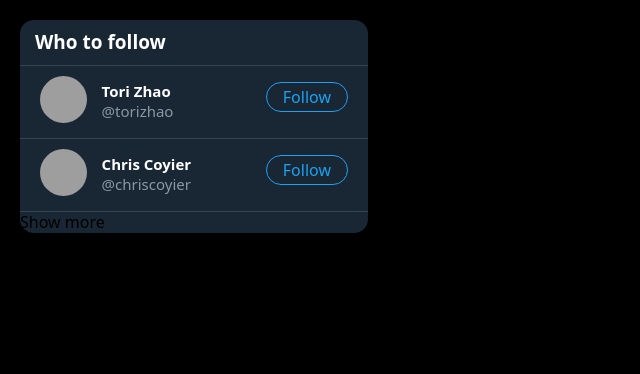
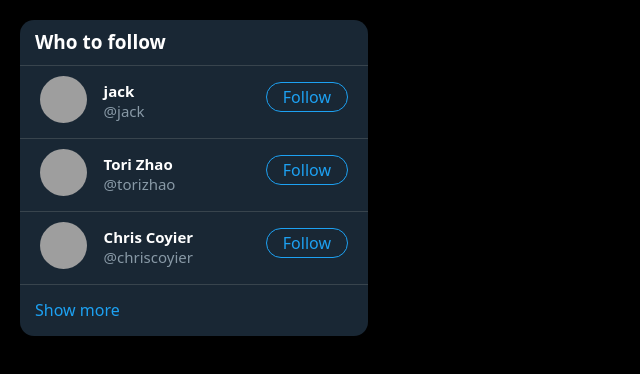
Before and after one commit to t0ri333/twitter-whoToFollow, a plain HTML site: page index.html in a window 1280 px wide. Shown: the whole page, without its empty margins (0-640 px from the left). Drawn offline with Linux system fonts and the light colour scheme; grey boxes are pictures that could not be loaded.

Commit message:
Finalize styling

```diff
--- a/index.html
+++ b/index.html
@@ -24,7 +24,7 @@
                                         <span class="name-block-id">@torizhao</span>
                                 </div>
                                 <div class="follow">
-                                        <a class="follow-btn" href="#">Follow</a>
+                                        <a class="follow-btn" target ="_blank" href="https://twitter.com/torizhao">Follow</a>
                                 </div>
                         </div>
 
@@ -42,16 +42,34 @@
                                             <span class="name-block-id">@chriscoyier</span>
                                     </div>
                                     <div class="follow">
-                                            <a class="follow-btn" href="#">Follow</a>
+                                            <a class="follow-btn" href="https://twitter.com/chriscoyier">Follow</a>
                                     </div>
                             </div>
 
                         </div>
 
                     </div>
+                    <div class="cell" id="item1">
+                            <div class="avatar">
+                                <img src="https://pbs.twimg.com/profile_images/1115644092329758721/AFjOr-K8_400x400.jpg">
+                            </div>
+                            <div class="col2-center">
+                                <div class="col2-spacebetween">
+                                        <div class="name-block">
+                                                <a href="#" class="name-block-display">jack</a>
+                                                <span class="name-block-id">@jack</span>
+                                        </div>
+                                        <div class="follow">
+                                                <a class="follow-btn" href="https://twitter.com/jack">Follow</a>
+                                        </div>
+                                </div>
+
+                            </div>
+
+                        </div>
             </div>
             <div class="showmore">
-                <a href"#"><span>Show more</span></a>
+                <a href="www.twitter.com"><span>Show more</span></a>
             </div>
         </div>
 
--- a/style.css
+++ b/style.css
@@ -5,15 +5,19 @@
     margin: 0;
     padding: 0;
     box-sizing: inherit;
-    /* color: white; */
     font: inherit;
     line-height: 1.3125;
     text-decoration: none;
+
 }
 
 body {
     background-color: black;
     font-family: system-ui, -apple-system, BlinkMacSystemFont, "Segoe UI", Roboto, Ubuntu, "Helvetica Neue", sans-serif;
+}
+
+a {
+    color: inherit;
 }
 
 .wrapper {
@@ -70,7 +74,7 @@ body {
 }
 
 .col2-center {
-    width: 80%;
+    flex-grow: 1;
     display: flex;
     flex-direction: row;
     /* justify-content: space-between; */
@@ -117,3 +121,16 @@ body {
 .follow-btn {
     color: rgb(29, 161, 242);
 }
+
+.showmore {
+    padding: 15px;
+    color: rgb(29, 161, 242);
+}
+
+.showcore a {
+    text-decoration: inherit;
+}
+
+#item1 {
+    order: -1;
+}
```
